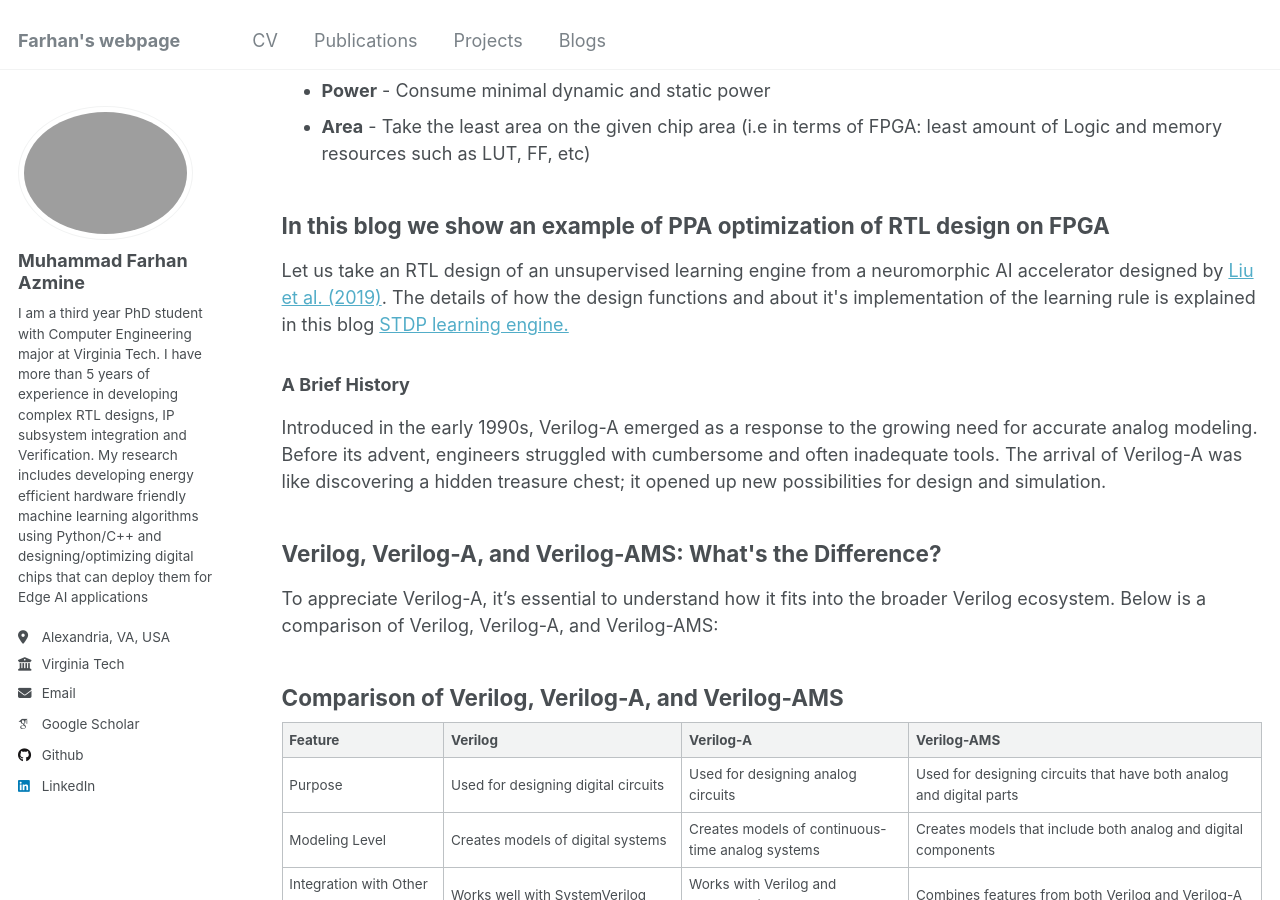
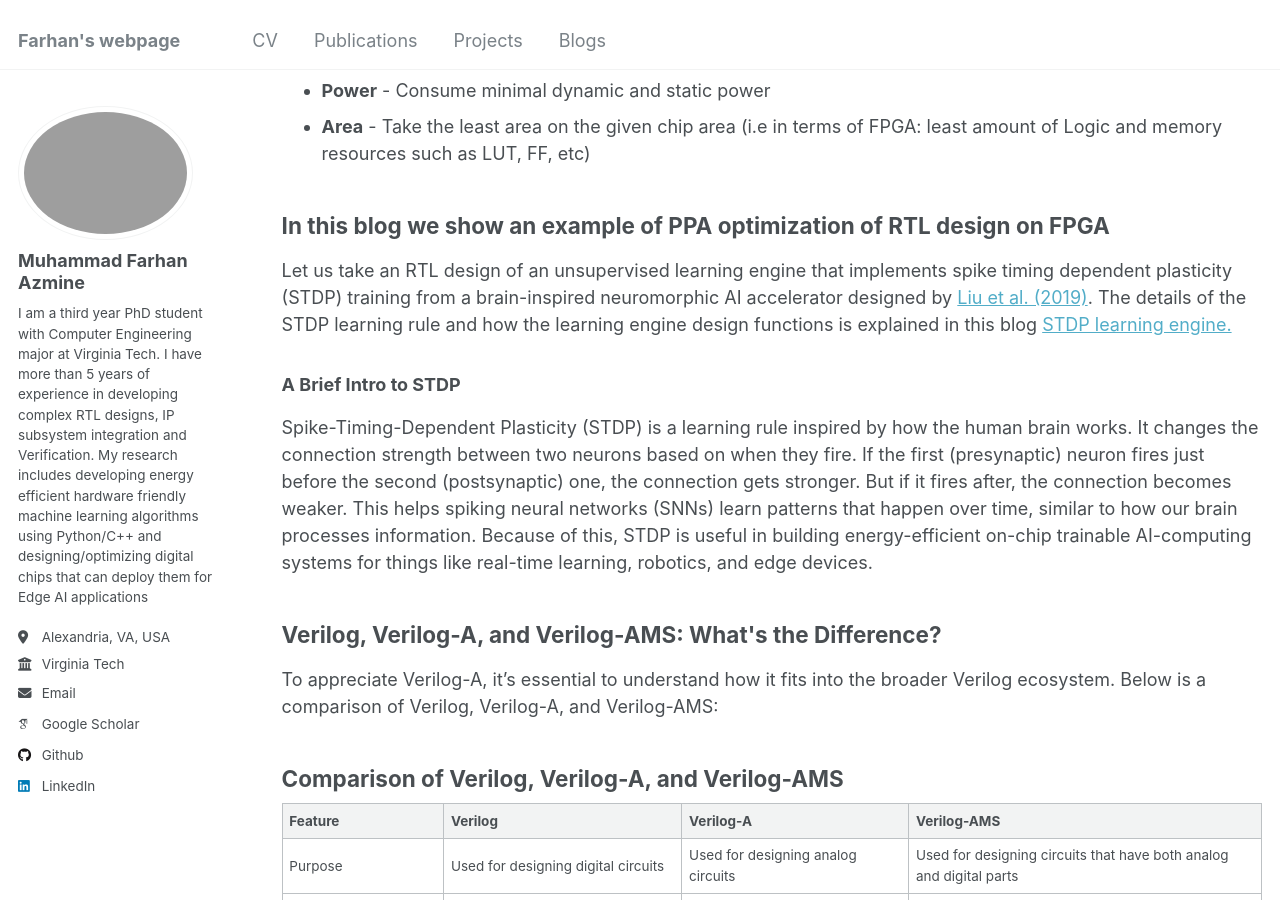
Before and after one commit to muhammadfarhan720/web-profile, a Jekyll site: the page built from blogs/veriloga/veriloga_day01_veriloga.html, in a window 1280 px wide and 900 px high, scrolled down 345 px. Built offline with Jekyll 4.4.1, drawn with Linux system fonts in a browser that asks for light colours; some web fonts are replaced.

Commit message:
Update veriloga_day01_veriloga.html

```diff
--- a/blogs/veriloga/veriloga_day01_veriloga.html
+++ b/blogs/veriloga/veriloga_day01_veriloga.html
@@ -16,10 +16,11 @@ title: "Example : PPA optimization on FPGA  "
 </ul>
 
     <h2>In this blog we show an example of PPA optimization of RTL design on FPGA</h2>
-    <p>Let us take an RTL design of an unsupervised learning engine from a neuromorphic AI accelerator designed by <a href="https://dl.acm.org/doi/10.1145/3313866" target="_blank">Liu et al. (2019)</a>. The details of how the design functions and about it's implementation of the learning rule is explained in this blog  <a href="https://aaryanvdhawan.github.io/posts/2025/07/optimizing-an-stdp-learning-engine-for-fpgas/" target="_blank"> STDP learning engine.</a> </p>
+    <p>Let us take an RTL design of an unsupervised learning engine that implements spike timing dependent plasticity (STDP) training from a brain-inspired neuromorphic AI accelerator designed by <a href="https://dl.acm.org/doi/10.1145/3313866" target="_blank">Liu et al. (2019)</a>. The details of the STDP learning rule and how the learning engine design functions is explained in this blog  <a href="https://aaryanvdhawan.github.io/posts/2025/07/optimizing-an-stdp-learning-engine-for-fpgas/" target="_blank"> STDP learning engine.</a> </p>
 
-    <h3>A Brief History</h3>
-    <p>Introduced in the early 1990s, Verilog-A emerged as a response to the growing need for accurate analog modeling. Before its advent, engineers struggled with cumbersome and often inadequate tools. The arrival of Verilog-A was like discovering a hidden treasure chest; it opened up new possibilities for design and simulation.</p>
+    <h3>A Brief Intro to STDP</h3>
+    <p>Spike-Timing-Dependent Plasticity (STDP) is a learning rule inspired by how the human brain works. It changes the connection strength between two neurons based on when they fire. If the first (presynaptic) neuron fires just before the second (postsynaptic) one, the connection gets stronger. But if it fires after, the connection becomes weaker. This helps spiking neural networks (SNNs) learn patterns that happen over time, similar to how our brain processes information.
+      Because of this, STDP is useful in building energy-efficient on-chip trainable AI-computing systems for things like real-time learning, robotics, and edge devices.</p>
 
     <h2>Verilog, Verilog-A, and Verilog-AMS: What's the Difference?</h2>
     <p>To appreciate Verilog-A, it’s essential to understand how it fits into the broader Verilog ecosystem. Below is a comparison of Verilog, Verilog-A, and Verilog-AMS:</p>
```
